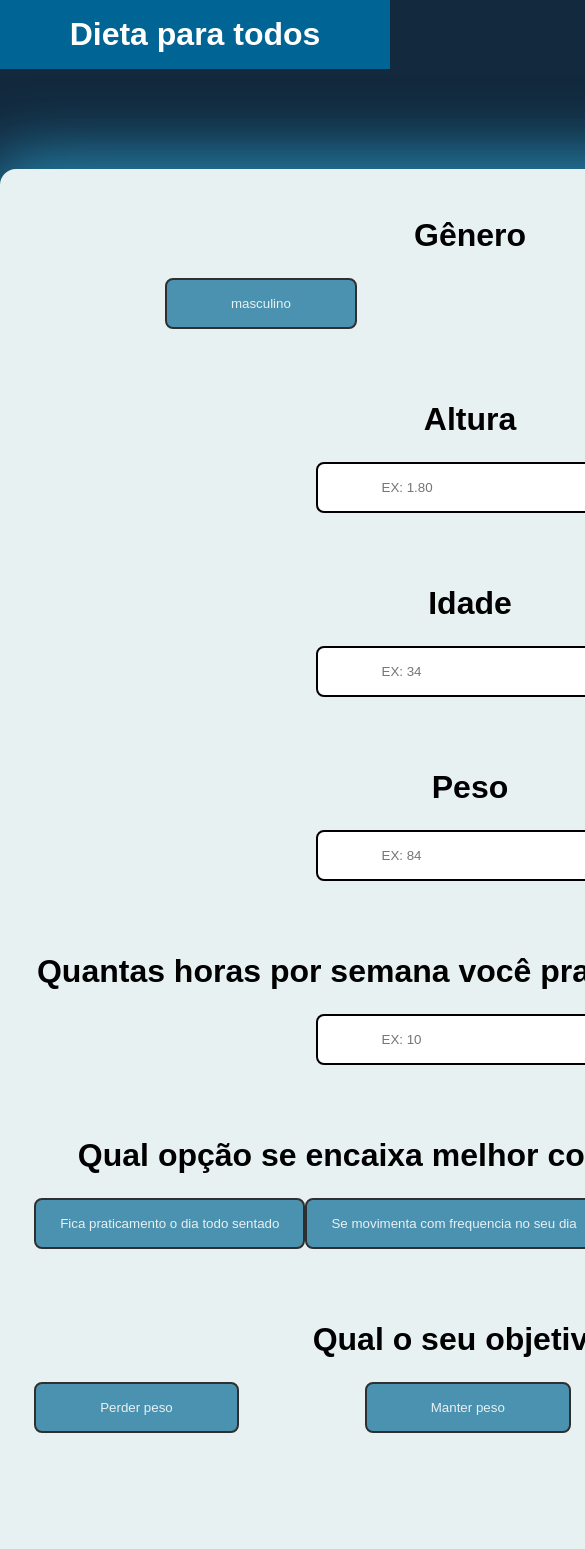
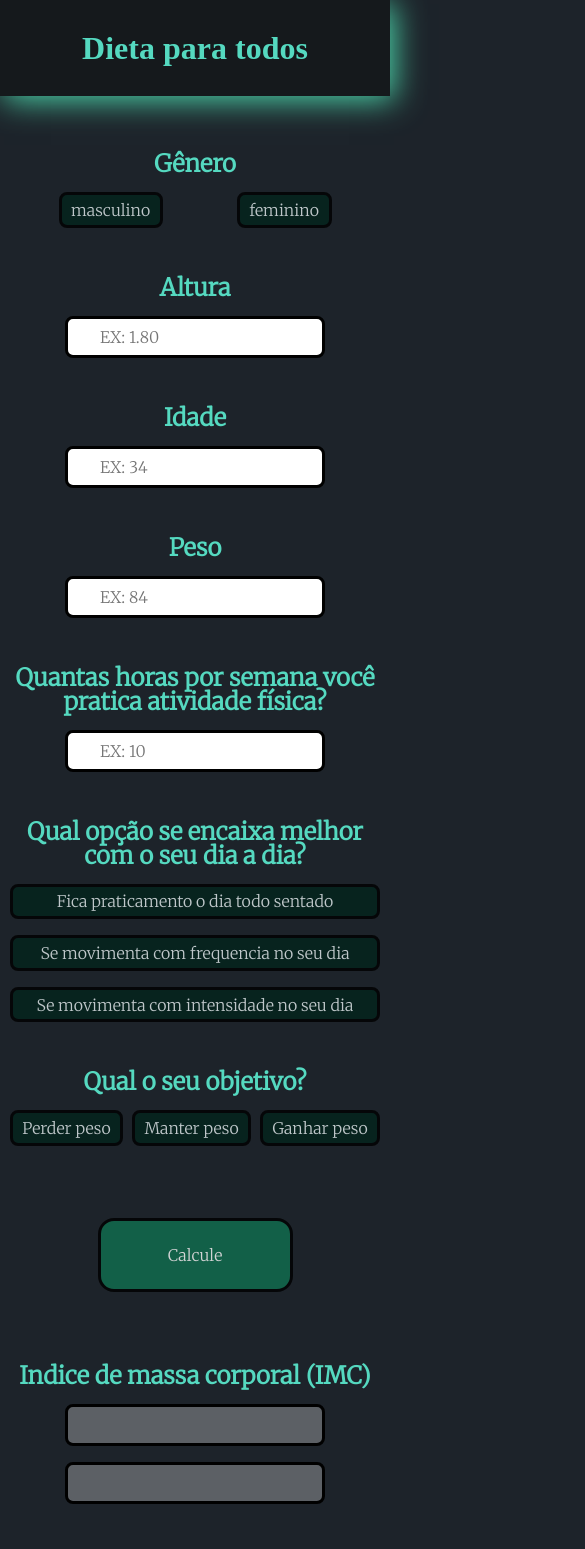
Before and after one commit to kauewa/Dieta-para-todos, a plain HTML site: page index.html in a window 390 px wide. Shown: the top 1549 px of the page, 585 px wide, since content can reach past the window. Drawn offline with Linux system fonts and the light colour scheme; a web font is replaced by a local one.

Commit message:
responsividade

```diff
--- a/index.html
+++ b/index.html
@@ -3,59 +3,66 @@
     <head>
         <title>Dieta para todos</title>
         <meta charset="utf-8"/>
+        <meta http-equiv="X-UA-Compatible" content="IE=edge">
+        <meta name="viewport" content="width=device-width, initial-scale=1.0">
+        <link href="reset.css" rel="stylesheet"/>
+        <link href="style.css" rel="stylesheet"/>
+        <link rel="preconnect" href="https://fonts.googleapis.com">
+        <link rel="preconnect" href="https://fonts.gstatic.com" crossorigin>
+        <link href="https://fonts.googleapis.com/css2?family=Merriweather:wght@300&display=swap" rel="stylesheet">
         <script src="script.js" defer></script>
-        <link href="style.css" rel="stylesheet"/>
-        <link href="https://fonts.googleapis.com/css2?family=Kdam+Thmor+Pro&display=swap" rel="stylesheet">
     </head>
     <body>
-        <header><a href="index.html"><h1>Dieta para todos</h1></a></header>
+        <header>
+                <h1><a href="index.html">Dieta para todos</a></h1>
+        </header>
         <main>
             <form>
                 <!--gênero-->
                 <div class="box-option">
                     <h2>Gênero</h2>
                     <div class="option-2">
-                        <input type="button" id="male" value="masculino" class="OP" onclick="SEXO(1);"/>
-                        <input type="button" id="female" value="feminino" class="OP" onclick="SEXO(0);"/>
+                        <input type="button" id="male" value="masculino" class="OP" onclick="SEXO(1);" required/>
+                        <input type="button" id="female" value="feminino" class="OP" onclick="SEXO(0);" required/>
                     </div>
                 </div>
                 <!--Altura-->
                 <div class="box-option">
                     <h2>Altura</h2>
-                    <input type="text" id="altura" class="write" placeholder="EX: 1.80" autocomplete="off"/>
+                    <input type="text" id="altura" class="write" placeholder="EX: 1.80" autocomplete="off" inputmode="numeric" required/>
 
                 </div>
                 <!--Idade-->
                 <div class="box-option">
                     <h2>Idade</h2>
-                    <input type="text" id="idade" class="write" placeholder="EX: 34" autocomplete="off"/>
+                    <input type="text" id="idade" class="write" placeholder="EX: 34" autocomplete="off" inputmode="numeric" required/>
                 </div>
                 <!--Peso-->
                 <div class="box-option">
                     <h2>Peso</h2>
-                    <input type="text" id="peso" class="write" placeholder="EX: 84" autocomplete="off"/>
+                    <input type="text" id="peso" class="write" placeholder="EX: 84" autocomplete="off" inputmode="numeric" required/>
                 </div>
                 <!--Atividade física semanal-->
                 <div class="box-option">
                     <h2>Quantas horas por semana você pratica atividade física?</h2>
-                    <input type="text" id="semana" class="write" placeholder="EX: 10" autocomplete="off"/>
+                    <input type="text" id="semana" class="write" placeholder="EX: 10" autocomplete="off" inputmode="numeric" required/>
                 </div>
                 <!--dia a dia-->
                 <div class="box-option">
                     <h2>Qual opção se encaixa melhor com o seu dia a dia?</h2>
                     <div class="option-3">
-                        <input type="button" id="option1" class="OP1" value="Fica praticamento o dia todo sentado" onclick="DIA(1);"/>
-                        <input type="button" id="option2" class="OP1" value="Se movimenta com frequencia no seu dia" onclick="DIA(2);"/>
-                        <input type="button" id="option3" class="OP1" value="Se movimenta com intensidade no seu dia" onclick="DIA(3);"/>
+                        <input type="button" id="option1" class="OP1" value="Fica praticamento o dia todo sentado" onclick="DIA(1);" required/>
+                        <input type="button" id="option2" class="OP1" value="Se movimenta com frequencia no seu dia" onclick="DIA(2);" required/>
+                        <input type="button" id="option3" class="OP1" value="Se movimenta com intensidade no seu dia" onclick="DIA(3);" required/>
                     </div>
                 </div>
                 <!--Objetivo-->
                 <div class="box-option">
                     <h2>Qual o seu objetivo?</h2>
-                    <div class="option-3">
-                        <input type="button" id="Perder" class="OP" value="Perder peso" onclick="OBJETIVO(1);"/>
-                        <input type="button" id="Manter" class="OP" value="Manter peso" onclick="OBJETIVO(2);"/>
-                        <input type="button" id="Ganhar" class="OP" value="Ganhar peso" onclick="OBJETIVO(3);"/>
+                    <div class="option-4">
+                        <input type="button" id="Perder" class="OP" value="Perder peso" onclick="OBJETIVO(1);" required/>
+                        <input type="button" id="Manter" class="OP" value="Manter peso" onclick="OBJETIVO(2);" required/>
+                        <input type="button" id="Ganhar" class="OP" value="Ganhar peso" onclick="OBJETIVO(3);" required/>
                     </div>
                 </div>
                 <!--Botão final-->
@@ -107,7 +114,7 @@
                 <div class="box-information">
                     <h2>Como Montar a dieta?</h2>
                     <p>
-                        Com os seu macro-nutrientes calculados, você agora precisa montar um cardapio que se encaixa nas quantidades propostas.
+                        Com os seus macro-nutrientes calculados, você agora precisa montar um cardapio que se encaixa nas quantidades propostas.
                         Pesquise as quantidades de macro-nutrientes presente nos alimentos em que você quer utlizar em sua dieta!
                     </p>
                     <p>O mais indicado ainda é você procurar um nutricionista que vai definir uma estratégia mais profissional para atingir seus objetivos!</p>
--- /dev/null
+++ b/reset.css
@@ -0,0 +1,86 @@
+html, body, div, span, applet, object, iframe,
+h1, h2, h3, h4, h5, h6, p, blockquote, pre,
+a, abbr, acronym, address, big, cite, code,
+del, dfn, em, img, ins, kbd, q, s, samp,
+small, strike, strong, sub, sup, tt, var,
+b, u, i, center,
+dl, dt, dd, ol, ul, li,
+fieldset, form, label, legend,
+table, caption, tbody, tfoot, thead, tr, th, td,
+article, aside, canvas, details, embed,
+figure, figcaption, footer, header, hgroup,
+menu, nav, output, ruby, section, summary,
+time, mark, audio, video {
+	margin: 0;
+	padding: 0;
+	border: 0;
+	font-size: 100%;
+	font: inherit;
+	vertical-align: baseline;
+}
+
+article, aside, details, figcaption, figure,
+footer, header, hgroup, menu, nav, section {
+	display: block;
+}
+body {
+	line-height: 1;
+}
+ol, ul {
+	list-style: none;
+}
+blockquote, q {
+	quotes: none;
+}
+blockquote:before, blockquote:after,
+q:before, q:after {
+	content: '';
+	content: none;
+}
+table {
+	border-collapse: collapse;
+	border-spacing: 0;
+}
+
+a {
+	color: inherit;
+	text-decoration: none;
+}
+
+img {
+	width: inherit;
+}
+
+button {
+	font-family: inherit;
+	font-size: inherit;
+	color: inherit;
+	font-weight: inherit;
+	padding: 0;
+	border: none;
+	background-color: unset;
+}
+
+input {
+	border: none;
+	color: inherit;
+	font-size: inherit;
+	font-weight: inherit;
+	font-family: inherit;
+}
+
+textarea {
+	border: none;
+	color: inherit;
+	font-size: inherit;
+	font-weight: inherit;
+	font-family: inherit;
+}
+
+select {
+	border: none;
+	color: inherit;
+	font-size: inherit;
+	font-weight: inherit;
+	font-family: inherit;
+}
--- a/style.css
+++ b/style.css
@@ -1,25 +1,195 @@
 *{
-    margin: 0;
-    padding: 0;
-    box-sizing: border-box;
-    font-family: 'Kdam Thmor Pro', sans-serif;
+    font-family: 'Merriweather', serif;
 }
 
 header{
-    font-size: 1rem;
+    background-color: #15191C;
     text-align: center;
-    background-color: #006494;
-    padding: 1rem;
+    color: #55d9c0;
+    font-size: 2rem;
+    font-weight: 700;
+    padding: 2rem;
+    box-shadow: 4px 4px 30px #4dd8ad;
+    margin-bottom: 2rem;
 }
 
-header a{
-    text-decoration: none;
+body{
+    background-color: #1D232A;
+}
+
+main{
+    display: flex;
+    flex-direction: column;
+    align-items: center;
+    color: #ffffff;
+}
+
+form{
+    display: flex;
+    flex-direction: column;
+    align-items: center;
+}
+
+.box-option, .box-results{
+    display: flex;
+    flex-direction: column;
+    align-items: center;
+    text-align: center;
+    width: 100%;
+    margin: 1.5rem auto;
+}
+
+.box-option .option-2{
+    width: 70%;
+    display: flex;
+    align-items: center;
+    justify-content: space-between;
+    margin-top: 1rem;
+}
+
+.box-option .option-3{
+    width: 95%;
+    display: flex;
+    flex-direction: column;
+}
+
+.box-option .option-3 .OP1{
+    margin-top: 1rem;
+    padding: 0.3rem 0.6rem;
+    border-radius: 8px;
+    border-style: solid;
+    border-color: black;
+    background-color: #02231c;
+    color: #e8f1f2;
+    opacity: 0.8;
+    transition: 500ms;
+}
+
+.box-option .option-4{
+    width: 95%;
+    display: flex;
+    align-items: center;
+    justify-content: space-between;
+    margin-top: 1rem;
+}
+
+.box-option .option-2 .OP, .box-option .option-4 .OP {
+    padding: 0.3rem 0.6rem;
+    border-radius: 8px;
+    border-style: solid;
+    border-color: black;
+    background-color: #02231c;
+    color: #e8f1f2;
+    opacity: 0.8;
+    transition: 500ms;
+}
+
+.box-option .option-2 .OP-click, .box-option .option-3 .OP-click, .box-option .option-4 .OP-click {
+    opacity: 1;
+    transform: scale(1.1);
+    cursor: pointer;
+    text-decoration: underline;
+    box-shadow: 4px 4px 10px #107050, -4px -4px 10px #107050;
+}
+
+.box-option .write, .box-results .results{
+    margin-top: 1rem;
+    padding: 0.5rem 2rem;
+    border-radius: 8px;
+    border-style: solid;
+    border-color: black;
+    color: black;
+}
+
+.box-option h2, .box-results h4{
+    color: #55d9c0;
+    font-size: 1.5rem;
+    font-weight: 600;
+}
+
+.final-button{
+    width: 50%;
+    margin: 3rem auto;
+    padding: 1.5rem;
+    font-size: 2rempx;
+    background-color: #107050;
     color: white;
+    border-radius: 1rem;
+    border-style: solid;
+    border-color: black;
+    opacity: 0.8;
+    transition: 500ms;
+}
+
+.final-button-click{
+    background-color: #55d9c0;
+    opacity: 1;
+    transform: scale(1.1);
+    box-shadow: 10px 10px 30px #4dd8ad, -10px -10px 30px #4dd8ad;
+    cursor: pointer;
+}
+
+.Informações{
+    width: 80%;
+    margin: 3rem;
+ }
+
+ .box-information{
+    margin: 1rem 0;
+}
+
+.box-information h2{
+    color: #107050;
+}
+
+.box-information p{
+    margin-top: 1rem;
+}
+
+footer{
+    display: flex;
+    width: 100%;
+    justify-content: space-between;
+    background-color: #15191C;
+    color: #ffffff;
+    padding-top: 1rem;
+    font-size: 0.8rem;
+}
+
+.contato{
+    width: 40%;
+}
+
+.referencias{
+    width: 40%;
+}
+
+.contato .linkedin{
+    padding: 0.3rem;
+    border-radius: 0.5rem;
+    background-color: #0e76a8;
+    border-color: #0e76a8;
+    color: white;
+    box-shadow: 5px 5px 70px #0e76a8;
+    transition: 200ms;
+    margin: 0.4rem 0;
+}
+
+@media screen and (min-width: 1440px) {
+    header{
+        background-color: #15191C;
+        text-align: center;
+        color: #55d9c0;
+        font-size: 2rem;
+        font-weight: 700;
+        padding: 2rem;
+        box-shadow: 4px 4px 30px #4dd8ad;
+        margin-bottom: 2rem;
     }
 
 
     body{
-    background-color: #13293D;
+        background-color: #1D232A;
     }
 
     main{
@@ -29,9 +199,9 @@ main{
         align-items: center;
         justify-content: center;
         margin: 100px auto;
-    background-color: #e8f1f2;
+        background-color: #15191C;
         border-radius: 1rem;
-    box-shadow: 10px 10px 70px #247BA0, -10px -10px 70px #247BA0;
+        box-shadow: 10px 10px 70px #4dd8ad, -10px -10px 70px #4dd8ad;
     }
 
     form{
@@ -62,31 +232,31 @@ form{
         justify-content: space-between;
     }
 
-.box-option .option-2 .OP, .box-option .option-3 .OP {
+    .box-option .option-2 .OP, .box-option .option-4 .OP {
         padding: 1rem 4rem;
         border-radius: 8px;
         border-style: solid;
         border-color: black;
-    background-color: #247BA0;
+        background-color: #107050;
         color: #e8f1f2;
         opacity: 0.8;
         transition: 500ms;
     }
 
-.box-option .option-2 .OP:hover, .box-option .option-3 .OP:hover, .box-option .option-3 .OP1:hover{
+    .box-option .option-2 .OP:hover, .box-option .option-4 .OP:hover, .box-option .option-3 .OP1:hover{
         opacity: 1;
         transform: scale(1.1);
         cursor: pointer;
         text-decoration: underline;
-    box-shadow: 10px 10px 30px #247BA0;
+        box-shadow: 10px 10px 30px #4dd8ad, -10px -10px 30px #4dd8ad;
     }
 
-.box-option .option-2 .OP-click, .box-option .option-3 .OP-click{
+    .box-option .option-2 .OP-click, .box-option .option-3 .OP-click, .box-option .option-4 .OP-click{
         opacity: 1;
         transform: scale(1.1);
         cursor: pointer;
         text-decoration: underline;
-    box-shadow: 10px 10px 30px #247BA0;
+        box-shadow: 10px 10px 30px #4dd8ad, -10px -10px 30px #4dd8ad;
     }
 
     .box-option .option-3 .OP1{
@@ -94,7 +264,7 @@ form{
         border-radius: 8px;
         border-style: solid;
         border-color: black;
-    background-color: #247BA0;
+        background-color: #107050;
         color: #e8f1f2;
         opacity: 0.8;
         transition: 500ms;
@@ -110,7 +280,7 @@ form{
     .box-option h2, .box-results h4{
         margin: 0.7rem auto;
         font-size: 2rem;
-    color: black;
+        color: #ffffff;
         margin: 1.5rem auto;
     }
 
@@ -119,7 +289,7 @@ form{
         margin: 7rem auto;
         padding: 1.5rem;
         font-size: 30px;
-    background-color: #1B98E0;
+        background-color: #02231c;
         color: white;
         border-radius: 1rem;
         border-style: solid;
@@ -131,15 +301,15 @@ form{
     .final-button:hover{
         opacity: 1;
         transform: scale(1.1);
-    box-shadow: 10px 10px 30px #247BA0;
+        box-shadow: 10px 10px 30px #107050, -10px -10px 30px #107050;
         cursor: pointer;
     }
 
     .final-button-click{
-    background-color: #13293D;
+        background-color: #107050;
         opacity: 1;
         transform: scale(1.1);
-    box-shadow: 10px 10px 30px #247BA0;
+        box-shadow: 10px 10px 30px #4dd8ad, -10px -10px 30px #4dd8ad ;
         cursor: pointer;
     }
 
@@ -153,17 +323,17 @@ form{
     }
 
     .box-information h2{
-    color: #1B98E0;
+        color: #107050;
     }
+
+
 
     footer{
         display: flex;
         width: 100%;
         justify-content: space-between;
-    background-color: #e8f1f2;
+        background-color: #15191C;
         padding: 2rem 10rem;
-    border-color: #1B98E0;
-    box-shadow: 10px 10px 70px #247BA0, -10px -10px 70px #247BA0;
     }
 
     .contato .linkedin{
@@ -181,3 +351,4 @@ footer{
         transform: scale(1.06);
         cursor: pointer;
     }
+}
```
Also changed, not shown: 2.css (added). Lines whose indentation alone changed are shown as unchanged.
